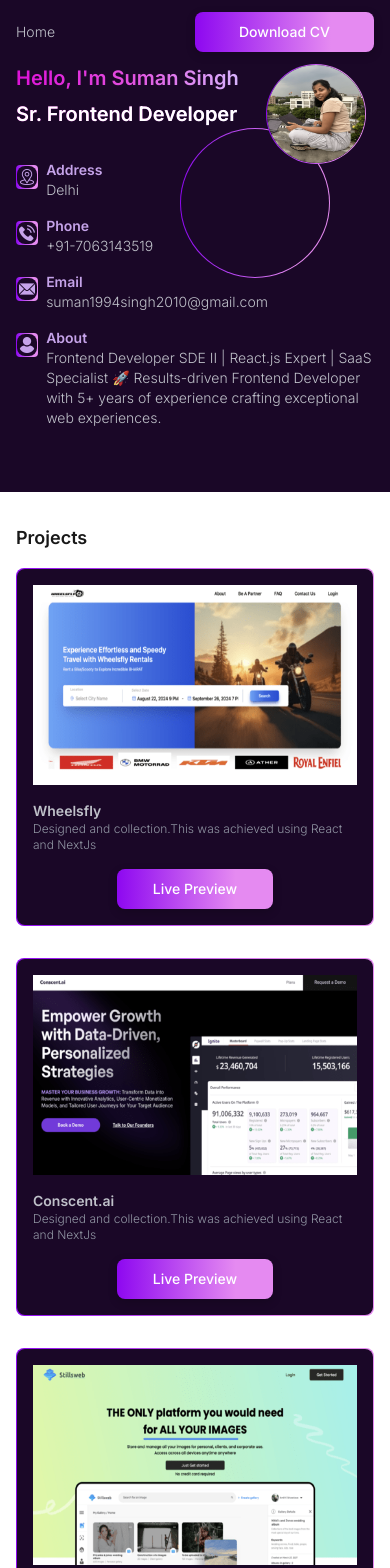
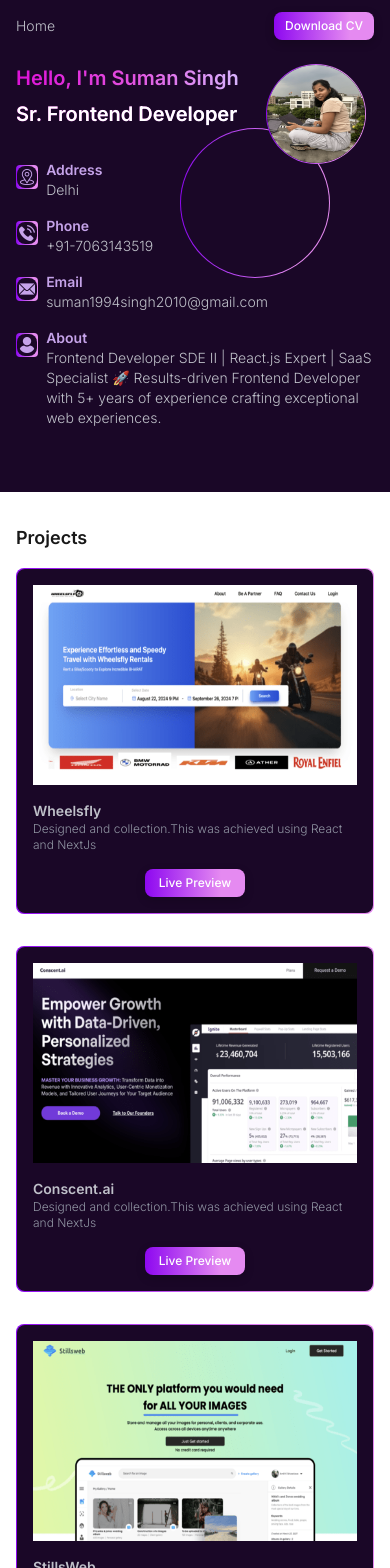
Before and after one commit to suman7063/bulbul_portfolio, a Next.js app: page / in a window 390 px wide. Shown: the top 1568 px of the page. Built offline with nearby package versions, Linux system fonts and the light colour scheme.

Commit message:
make btn responsive

```diff
--- a/src/components/Button/Button.tsx
+++ b/src/components/Button/Button.tsx
@@ -7,8 +7,6 @@
   disableBtn?: boolean;
   className?: string;
   isActive?: boolean;
-  height?:string;
-  width?:string
   scale?:"scale-105"|"scale-0"
 }
 
@@ -20,17 +18,15 @@
   className,
   disableBtn,
   isActive,
-  height='40px',
-  width='200px',
   ...props
 }) => {
-  const baseClassesCommon = `rounded-lg cursor-pointer whitespace-nowrap px-2  flex items-center duration-300 ease-in-out transform text-base ${disableBtn?"opacity-60 cursor-not-allowed":"cursor-pointer"}`
+  const baseClassesCommon = `rounded-lg cursor-pointer whitespace-nowrap px-2  flex items-center duration-300 ease-in-out transform ${disableBtn?"opacity-60 cursor-not-allowed":"cursor-pointer"}`
   const baseClassesVarient = {
     left:`${baseClassesCommon} justify-left`,
     right:`${baseClassesCommon} justify-right`,
     center:`${baseClassesCommon} justify-center`
   };
-  const variantClassesCommon =  `shadow-[0_3px_10px_rgb(0,0,0,0.2)] rounded focus:outline-none font-medium text-sm md:text-base`
+  const variantClassesCommon =  `shadow-[0_3px_10px_rgb(0,0,0,0.2)] rounded focus:outline-none font-medium`
   const variantClasses = {
     primary:
     `${variantClassesCommon} bg-linear-gradient text-white ${
@@ -48,12 +44,12 @@
     "scale-105": "hover:scale-105",
     "scale-0": "hover:scale-none",
   }
-  console.log("Button component rendered");
-  // Combine base and variant-specific classes
-  const buttonClasses = `${baseClassesVarient[baseClasses]} ${variantClasses[variant]} ${className} ${scaleClasses[scale]}  `;
+ // Responsive classes for height and width
+ const responsiveClasses = 'h-[28px] w-[100px] md:h-10 md:w-[200px] text-xs md:text-base';
+  const buttonClasses = `${baseClassesVarient[baseClasses]} ${variantClasses[variant]} ${className} ${scaleClasses[scale]}   ${responsiveClasses}`;
 
   return (
-    <button className={buttonClasses} {...props} style={{ height, width }} disabled={disableBtn} type="button">
+    <button className={buttonClasses} {...props} disabled={disableBtn} type="button">
       {children}
     </button>
   );
--- a/src/components/ProjectPage.tsx
+++ b/src/components/ProjectPage.tsx
@@ -75,9 +75,9 @@
         <Text text={item.description} sizeVarient="small" textColor="text-gray-400" />
 
         <div className="flex  justify-center mt-4">
-          <Button width="48%"><a href={item.previewLink} target="_blank" rel="noopener noreferrer">Live Preview</a></Button>
+          <Button><a href={item.previewLink} target="_blank" rel="noopener noreferrer">Live Preview</a></Button>
           {item.showGit && (
-            <Button variant="secondary" width="48%" className="ml-4">
+            <Button variant="secondary" className="ml-4">
               Git Link
             </Button>
           )}
```
